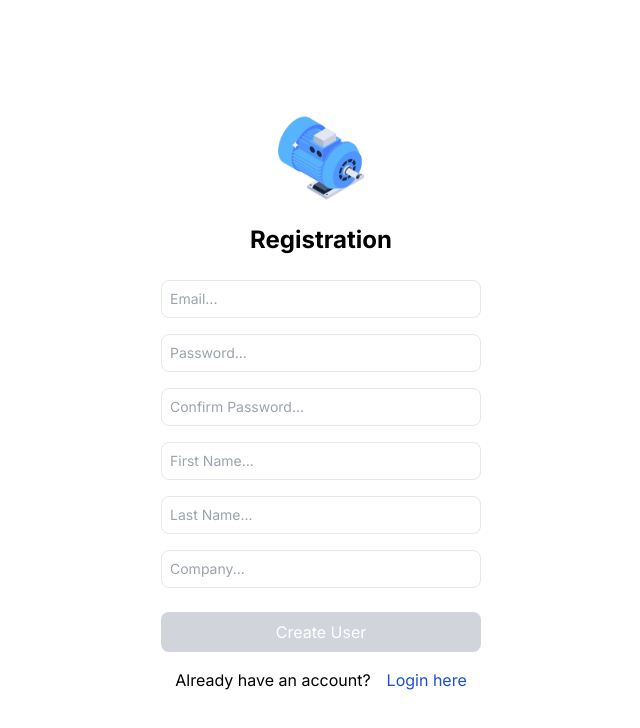
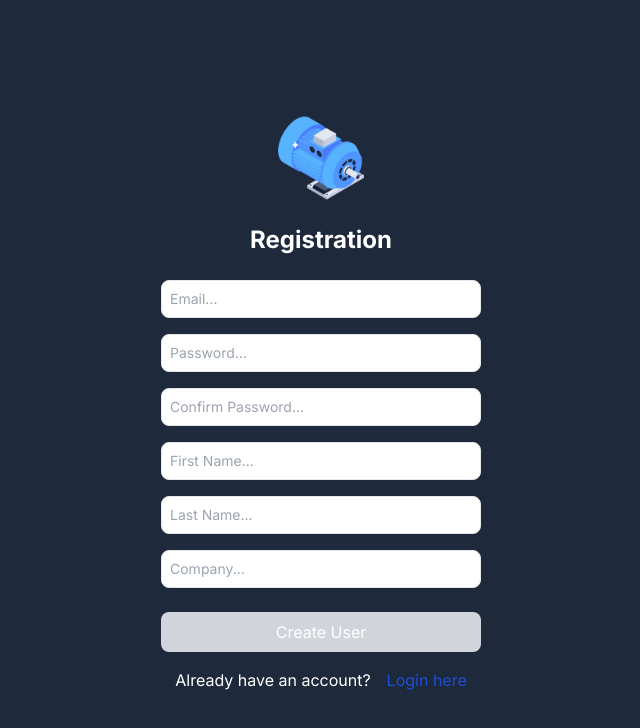
Before and after one commit to kirkalyn13/motor-monitor-frontend, a Next.js app: page /register in a window 1280 px wide. Shown: the top 728 px of the page, without its empty margins (319-959 px from the left). Built offline with nearby package versions, Linux system fonts and the light colour scheme; no server answers.

Commit message:
style: apply dark theme

```diff
--- a/app/components/Footer/Footer.tsx
+++ b/app/components/Footer/Footer.tsx
@@ -2,7 +2,7 @@ import React from 'react'
 
 const Footer = () => {
   return (
-    <footer className="bg-blue-500 p-4 text-white fixed bottom-0 w-full">
+    <footer className="bg-blue-600 p-4 text-white fixed bottom-0 w-full">
         <div className="container mx-auto text-center">
             <p>&copy; 2023 Motor Monitor.</p>
         </div>
--- a/app/components/LoadingSpinner/LoadingSpinner.tsx
+++ b/app/components/LoadingSpinner/LoadingSpinner.tsx
@@ -7,7 +7,7 @@ const COLOR = "#3b82f6"
 
 const LoadingSpinner = ({isLoading}: LoadingSpinnerProps) => {
   return (
-    <div className='w-screen h-screen flex justify-center items-center'>
+    <div className='w-screen h-screen flex justify-center items-center bg-slate-800'>
         <RotateLoader
             color={COLOR}
             loading={isLoading}
--- a/app/components/Login/Login.tsx
+++ b/app/components/Login/Login.tsx
@@ -19,13 +19,13 @@ const Login = () => {
     }
 
     return (
-        <section className="w-screen h-screen flex flex-col justify-center items-center">
+        <section className="w-screen h-screen flex flex-col bg-slate-800 justify-center items-center">
             <Image
                 src={LOGO_SRC}
                 width={100}
                 height={100}
                 alt="logo"/>
-            <h3 className="text-2xl font-bold my-4"> Login </h3>
+            <h3 className="text-2xl text-white font-bold my-4"> Login </h3>
                 <input
                 required
                 className="md:w-1/4 w-4/5 my-2 p-2
@@ -52,13 +52,13 @@ const Login = () => {
                 <button
                     disabled={disable.login}
                     className={`md:w-1/4 w-4/5 mx-2 my-4 p-2 text-white rounded-lg
-                    ${!disable.login ? " bg-blue-500 hover:bg-blue-600 " : " bg-gray-300 "}
+                    ${!disable.login ? " bg-blue-600 hover:bg-blue-700 " : " bg-gray-300 "}
                     focus:outline-none focus:ring-2 focus:ring-blue-500 focus:ring-opacity-50`}
                     onClick={() => handleLogin()}>
                         Login
                 </button>
                 <div className="md:w-1/4 w-4/5 text-center">
-                    <span className="me-4">Don&apos;t have an account yet?</span>
+                    <span className="me-4 text-white">Don&apos;t have an account yet?</span>
                     <Link
                         className="text-blue-700"
                         href="/register" scroll={false}>
--- a/app/components/Navbar/Navbar.tsx
+++ b/app/components/Navbar/Navbar.tsx
@@ -20,7 +20,7 @@ const Navbar = () => {
     }
 
   return (
-    <nav className="bg-blue-500 p-4">
+    <nav className="bg-blue-600 p-4">
         <div className="container mx-auto flex flex-wrap justify-between items-center">
             <div className="flex items-center">
                 <Image
--- a/app/components/Registration/Registration.tsx
+++ b/app/components/Registration/Registration.tsx
@@ -54,13 +54,13 @@ function Registration() {
   }
 
   return (
-      <section className="w-screen h-screen flex flex-col justify-center items-center">
+      <section className="w-screen h-screen flex flex-col bg-slate-800 justify-center items-center">
         <Image
           src={LOGO_SRC}
           width={100}
           height={100}
           alt="logo"/>
-        <h3 className="text-2xl font-bold my-4">Registration</h3>
+        <h3 className="text-2xl text-white font-bold my-4">Registration</h3>
         <input
           className="md:w-1/4 w-4/5 m-2 p-2
            text-sm border rounded-lg
@@ -125,13 +125,13 @@ function Registration() {
         <button
           disabled={disableRegister}
           className={`md:w-1/4 w-4/5 mx-2 my-4 p-2 text-white rounded-lg
-          ${!disableRegister ? " bg-blue-500 hover:bg-blue-600 " : " bg-gray-300 "}
+          ${!disableRegister ? " bg-blue-600 hover:bg-blue-700 " : " bg-gray-300 "}
           focus:outline-none focus:ring-2 focus:ring-blue-500 focus:ring-opacity-50`}
           onClick={() => handleRegister()}>
             Create User
         </button>
         <div className="md:w-1/4 w-4/5 text-center">
-          <span className="me-4">Already have an account?</span>
+          <span className="me-4 text-white">Already have an account?</span>
           <Link
             className="text-blue-700"
             href="/login" scroll={false}>
--- a/app/dashboard/page.tsx
+++ b/app/dashboard/page.tsx
@@ -17,7 +17,7 @@ const Dashboard = () => {
     },[user])
 
     return (
-        <div className="flex flex-col space-y-2">
+        <div className="flex flex-col space-y-2 bg-slate-800 text-white h-screen">
             <h1>INDUCTION MOTOR MONITORING SYSTEM</h1>
             <span>First Name: {userData?.firstName ?? "..."}</span>
             <span>Last Name: {userData?.lastName ?? "..."}</span>
```
